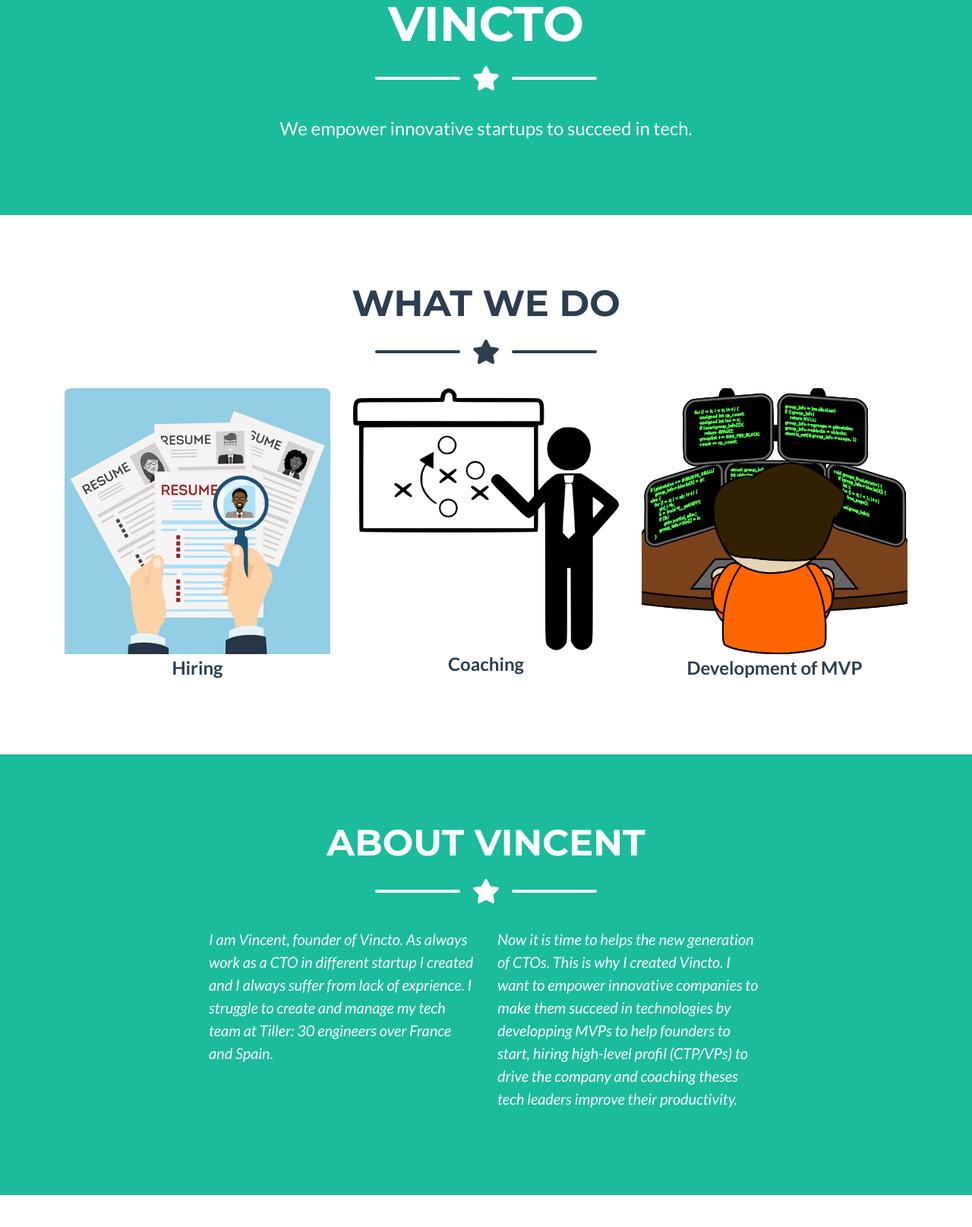
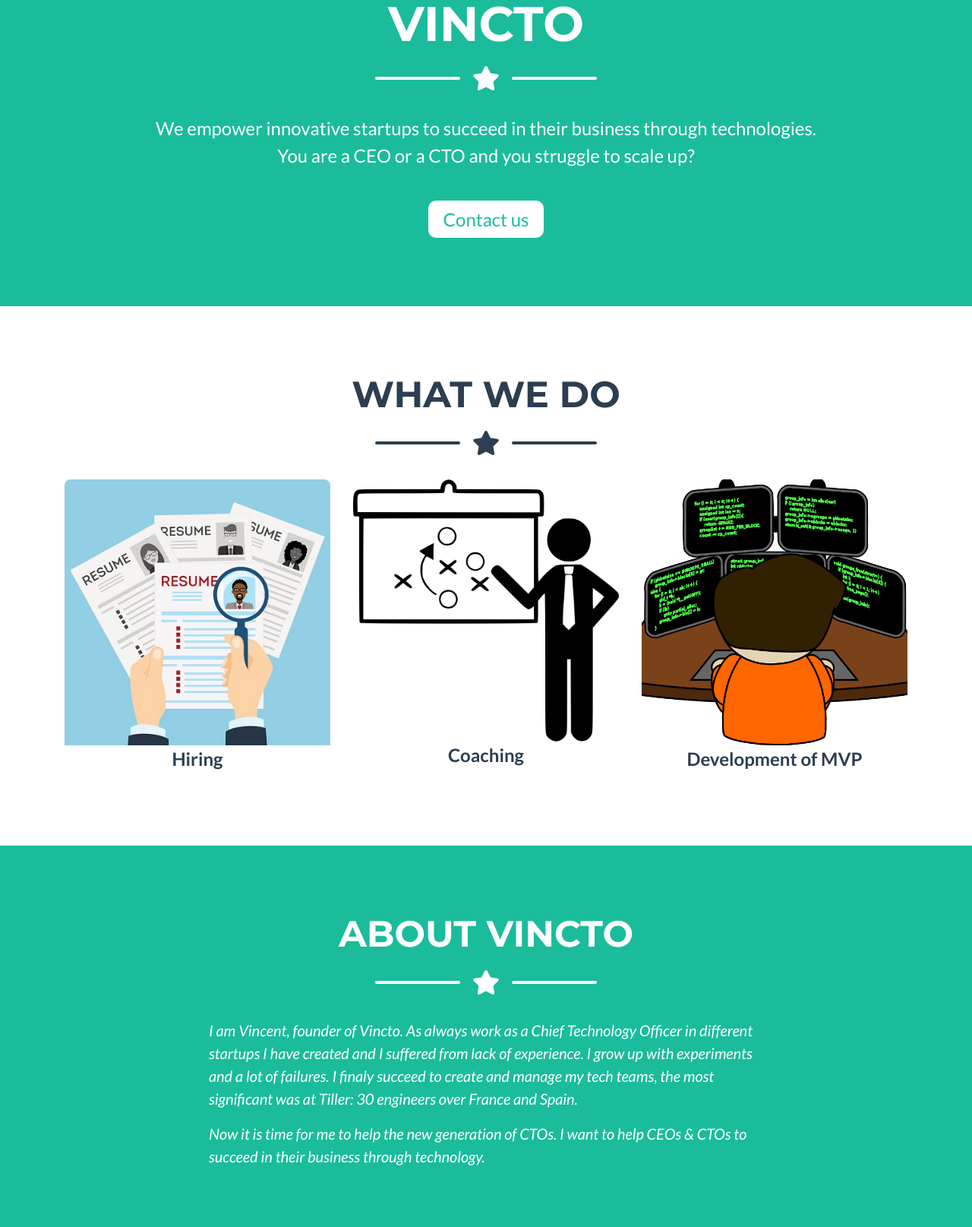
Before and after one commit to vincto/front-page, a website with bundled scripts: page index.html in a window 1280 px wide. Shown: the part 485-2100 px from the top of the page at 76% size. Built offline with nearby package versions, Linux system fonts and the light colour scheme.

Commit message:
Update wording

```diff
--- a/index.html
+++ b/index.html
@@ -5,8 +5,9 @@
 
   <meta charset="utf-8">
   <meta name="viewport" content="width=device-width, initial-scale=1, shrink-to-fit=no">
-  <meta name="description" content="">
-  <meta name="author" content="">
+  <meta name="description" content="Vincto empower innovative startups to succeed in their business through technologies.">
+  <meta name="keywords" content="Vincto, CTO, Chief Technology Officer, CTO as a Service, Vincent, Oliveira, Vincent Oliveira">
+  <meta name="author" content="Vincent Oliveira">
 
   <title>Vincto - Yet a new generation of CTOs</title>
 
@@ -67,8 +68,14 @@
       </div>
 
       <!-- Masthead Subheading -->
-      <p class="masthead-subheading font-weight-light mb-0">We empower innovative startups to succeed in tech.</p>
-
+      <p class="masthead-subheading font-weight-light mb-0">
+        We empower innovative startups to succeed in their business through technologies.
+        <br />
+        You are a CEO or a CTO and you struggle to scale up?
+      </p>
+      <p class="masthead-subheading font-weight-light mb-0" style="margin-top: 2em;">
+        <a class="contact-link" href="#contact">Contact us</a>
+      </p>
     </div>
   </header>
 
@@ -141,7 +148,7 @@
     <div class="container">
 
       <!-- About Section Heading -->
-      <h2 class="page-section-heading text-center text-uppercase text-white">About Vincent</h2>
+      <h2 class="page-section-heading text-center text-uppercase text-white">About Vincto</h2>
 
       <!-- Icon Divider -->
       <div class="divider-custom divider-light">
@@ -154,11 +161,15 @@
 
       <!-- About Section Content -->
       <div class="row">
-        <div class="col-lg-4 ml-auto">
-          <p class="lead quote">I am Vincent, founder of Vincto. As always work as a CTO in different startup I created and I always suffer from lack of exprience. I struggle to create and manage my tech team at <a href="tillersystems.com" style="color:white">Tiller</a>: 30 engineers over France and Spain.</p>
-        </div>
-        <div class="col-lg-4 mr-auto">
-          <p class="lead quote">Now it is time to helps the new generation of CTOs. This is why I created Vincto. I want to empower innovative companies to make them succeed in technologies by developping MVPs to help founders to start, hiring high-level profil (CTP/VPs) to drive the company and coaching theses tech leaders improve their productivity.</p>
+        <div class="col-lg-8 mr-auto ml-auto">
+          <p class="lead quote">
+            I am Vincent, founder of Vincto. As always work as a Chief Technology Officer in different startups I have created and I suffered from lack of experience. I grow up with experiments and a lot of failures.
+            I finaly succeed to create and manage my tech teams, the most significant was at <a href="tillersystems.com" style="color:white">Tiller</a>: 30 engineers over France and Spain.
+          </p>
+          <p class="lead quote">
+            Now it is time for me to help the new generation of CTOs.
+            I want to help CEOs & CTOs to succeed in their business through technology.
+          </p>
         </div>
       </div>
 
@@ -239,24 +250,21 @@
         <!-- Footer Social Icons -->
         <div class="col-lg-4 mb-5 mb-lg-0">
           <h4 class="text-uppercase mb-4">Around the Web</h4>
-          <a class="btn btn-outline-light btn-social mx-1" href="#">
-            <i class="fab fa-fw fa-facebook-f"></i>
-          </a>
-          <a class="btn btn-outline-light btn-social mx-1" href="#">
+          <a class="btn btn-outline-light btn-social mx-1" href="https://twitter.com/Vincent_CTO">
             <i class="fab fa-fw fa-twitter"></i>
           </a>
-          <a class="btn btn-outline-light btn-social mx-1" href="#">
+          <a class="btn btn-outline-light btn-social mx-1" href="https://www.linkedin.com/in/vincentoliveira/">
             <i class="fab fa-fw fa-linkedin-in"></i>
           </a>
-          <a class="btn btn-outline-light btn-social mx-1" href="#">
-            <i class="fab fa-fw fa-dribbble"></i>
+          <a class="btn btn-outline-light btn-social mx-1" href="https://medium.com/@VincentOliveira">
+            <i class="fab fa-fw fa-medium"></i>
           </a>
         </div>
 
         <!-- Footer About Text -->
         <div class="col-lg-4">
           <h4 class="text-uppercase mb-4">About Vincto</h4>
-          <p class="lead mb-0">Vincto helps startups to succeed in technology through hiring, coaching, development and funding.</p>
+          <p class="lead mb-0">Vincto helps startups to succeed in their business through technologies.</p>
         </div>
       </div>
     </div>
@@ -305,7 +313,7 @@
                 <img class="img-fluid rounded mb-5" src="img/action/hiring.png" alt="Hiring your CTO">
                 <!-- Action Modal - Text -->
                 <p class="mb-5">It is hard to recrut high-level tech leaders: a good developers is not necessary a good CTO. That's why we are here!</p>
-                <p class="mb-5">We help your to <strong>define</strong> the profil you need, we <strong>find</strong> him, we <strong>integrate</strong> him in your tema and we <strong>coach</strong> him until your are happy with him.</p>
+                <p class="mb-5">We help your to <strong>define</strong> the profil you really need, we <strong>hire</strong> him, we <strong>integrate</strong> him in your team and we <strong>coach</strong> him until your are happy with his job.</p>
                 <button class="btn btn-primary" href="#" data-dismiss="modal">
                   <i class="fas fa-times fa-fw"></i>
                   Close Window
--- a/scss/base/_page.scss
+++ b/scss/base/_page.scss
@@ -15,3 +15,9 @@
 .quote {
   font-style: italic;
 }
+.contact-link {
+  background: white;
+  padding: 10px 20px;
+  border-radius: 10px;
+  display: initial;
+}
```
Also changed, not shown: css/freelancer.css, css/freelancer.min.css.
